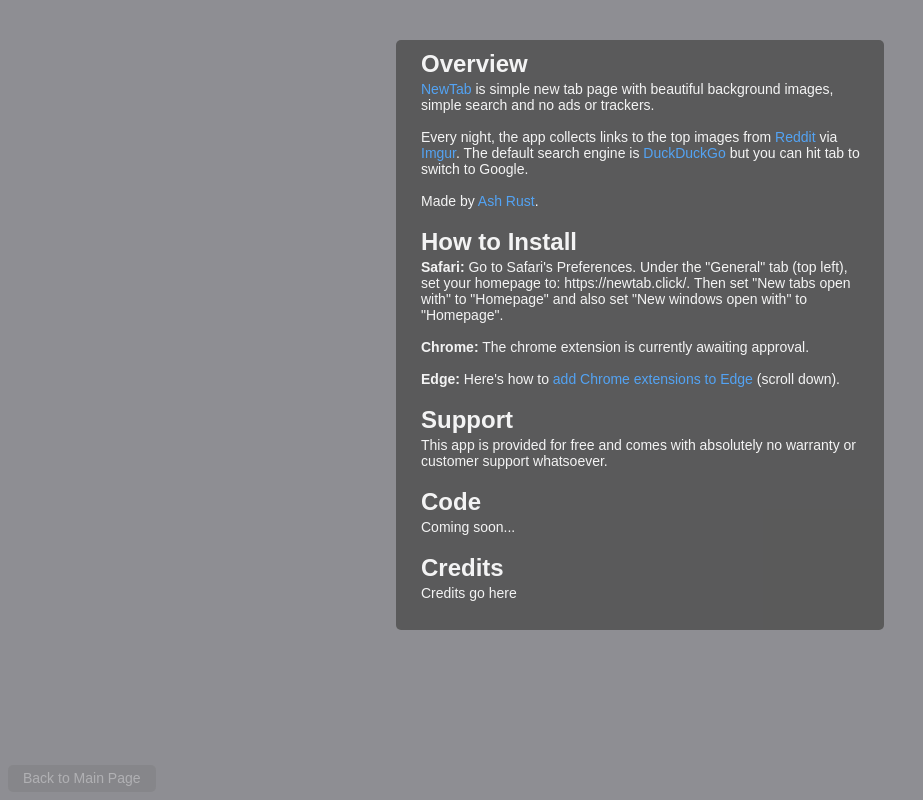
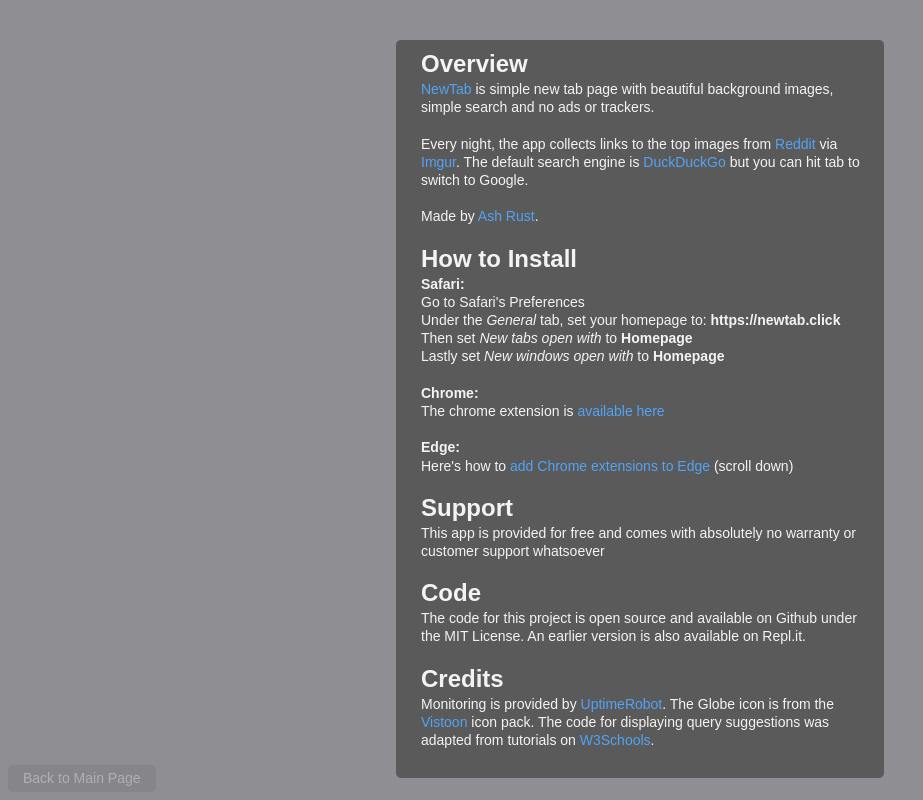
Before and after one commit to ashrust/NewTab, a Flask app: template templates/info.html in a window 1280 px wide. Shown: the whole page, without its empty margins (0-923 px from the left). Run offline with Flask 2, Linux system fonts and the light colour scheme; the template is opened without the code that fills it, so the values that code supplies are empty.

Commit message:
More info page content. Split js files. Update chrome extension default icon

```diff
--- /dev/null
+++ b/static/image.js
@@ -0,0 +1,8 @@
+function showBackground(){
+  /*console.log('showing background');*/
+  elem = document.getElementById("bg");
+  elem.style.opacity='1';
+  elem.style.marginTop ='0px';
+}
+
+showBackground();
--- a/static/styles.css
+++ b/static/styles.css
@@ -154,7 +154,8 @@
 
   .infotext p{
     padding-bottom: 5px;
-    margin-top: 3px;
+    margin-top: 2px;
+    line-height: 1.3em;
   }
 
   .infotext a{
--- a/static/xhr.js
+++ b/static/xhr.js
@@ -1,12 +1,3 @@
-function showBackground(){
-  /*console.log('showing background');*/
-  elem = document.getElementById("bg");
-  elem.style.opacity='1';
-  elem.style.marginTop ='0px';
-}
-
-showBackground();
-
 function showHint(inp, engine) {
 
     var currentFocus;
--- a/templates/final.html
+++ b/templates/final.html
@@ -39,6 +39,7 @@
         </div>
       </div>
       <div class="bottomleft"><a href="/info">More Info</a></div>
+    <script src="static/image.js"></script>
     <script src="static/xhr.js"></script>
   </body>
 </html>
--- a/templates/info.html
+++ b/templates/info.html
@@ -14,7 +14,7 @@
       background-image: url({{ imgurl }});
       height: 100%;
       margin-top: 5px;
-      transition: opacity 100ms, margin-top 100ms;
+      transition: opacity 200ms, margin-top 200ms;
     }
     </style>
   </head>
@@ -27,32 +27,35 @@
         <p>
           <a href="/">NewTab</a> is simple new tab page with beautiful background images, simple search and no ads or trackers.
           <br/><br/>
-          Every night, the app collects links to the top images from <a href="http://reddit.com" target="_blank">Reddit<a/> via <a href="http://imgur.com" taregt="_blank">Imgur</a>.
+          Every night, the app collects links to the top images from <a href="http://reddit.com" target="_blank">Reddit<a/> via <a href="http://imgur.com" target="_blank">Imgur</a>.
           The default search engine is <a href="http://duckduckgo.com" target="_blank">DuckDuckGo</a> but you can hit tab to switch to Google.
           <br/><br/>
           Made by <a href="http://twitter.com/@ashrust" target="_blank">Ash Rust</a>.
         </p>
         <h1>How to Install</h1>
         <p>
-          <b>Safari:</b> Go to Safari's Preferences. Under the "General" tab (top left), set your homepage to: https://newtab.click/. Then set "New tabs open with" to "Homepage"
-          and also set "New windows open with" to "Homepage".
+          <b>Safari:</b><br/>Go to Safari's Preferences<br/>Under the <i>General</i> tab, set your homepage to: <b>https://newtab.click</b><br/>Then set <i>New tabs open with</i> to <b>Homepage</b>
+          <br/>Lastly set <i>New windows open with</i> to <b>Homepage</b>
           <br/><br/>
-          <b>Chrome:</b> The chrome extension is currently awaiting approval.
+          <b>Chrome:</b><br/>The chrome extension is <a href="https://chrome.google.com/webstore/detail/newtab-beautiful-images-s/ccelhhdengdfdgadooapdijgfehmojej" target="_blank">available here</a>
           <br/><br/>
-          <b>Edge:</b> Here's how to <a href="https://support.microsoft.com/en-us/help/4538971/microsoft-edge-add-or-remove-extensions">add Chrome extensions to Edge</a> (scroll down).
+          <b>Edge:</b><br/>Here's how to <a href="https://support.microsoft.com/en-us/help/4538971/microsoft-edge-add-or-remove-extensions" target="_blank">add Chrome extensions to Edge</a> (scroll down)
         </p>
         <h1>Support</h1>
         <p>
-          This app is provided for free and comes with absolutely no warranty or customer support whatsoever.
+          This app is provided for free and comes with absolutely no warranty or customer support whatsoever
         </p>
         <h1>Code</h1>
-        <p>Coming soon...</p>
+        <p>The code for this project is open source and available on Github under the MIT License.
+        An earlier version is also available on Repl.it.</p>
         <h1>Credits</h1>
         <p>
-          Credits go here
+          Monitoring is provided by <a href="https://uptimerobot.com" target="_blank">UptimeRobot</a>.
+          The Globe icon is from the <a href="https://findicons.com/icon/60415/globe" target="_blank">Vistoon</a> icon pack.
+          The code for displaying query suggestions was adapted from tutorials on <a href="https://www.w3schools.com/js/default.asp" target="_blank">W3Schools</a>.
         </p>
       </div>
       <div class="bottomleft"><a href="/">Back to Main Page</a></div>
-    <script src="static/xhr.js"></script>
+    <script src="static/image.js"></script>
   </body>
 </html>
```
Also changed, not shown: chrome-extension/manifest.json.
